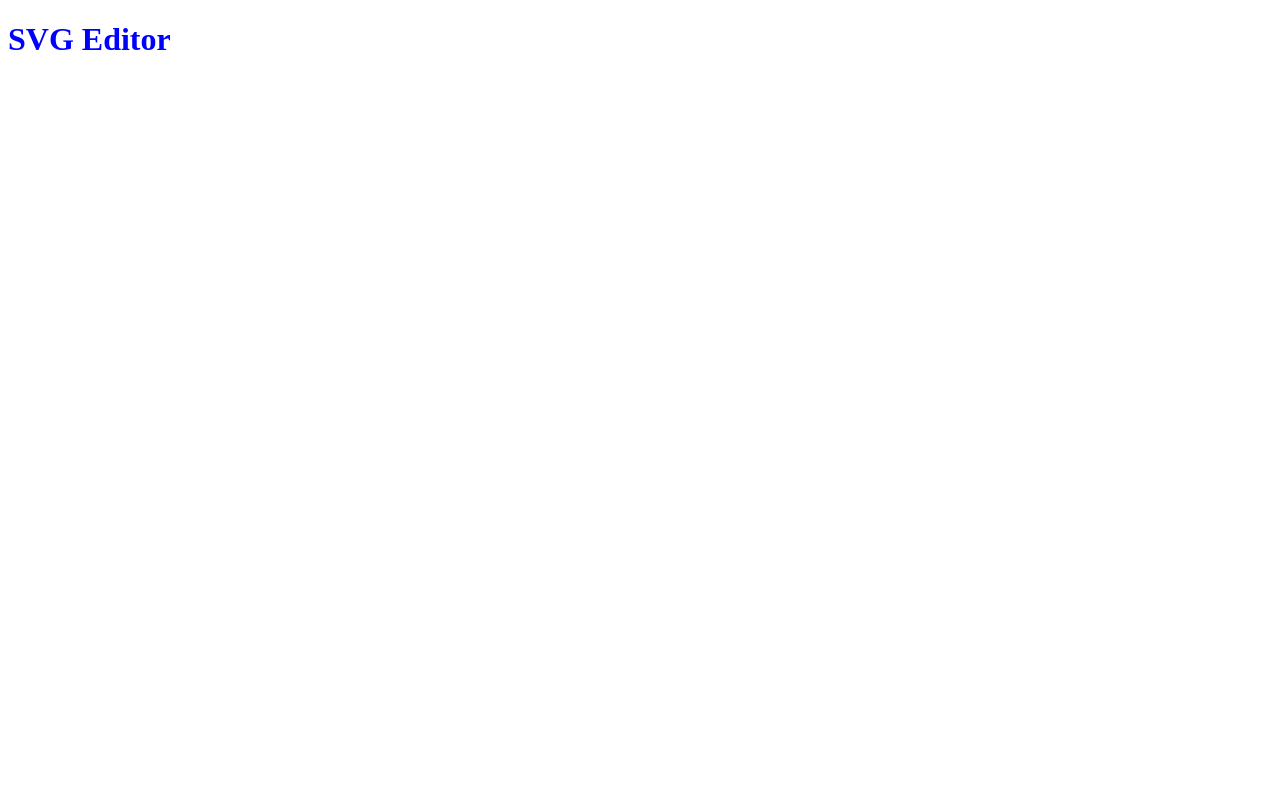
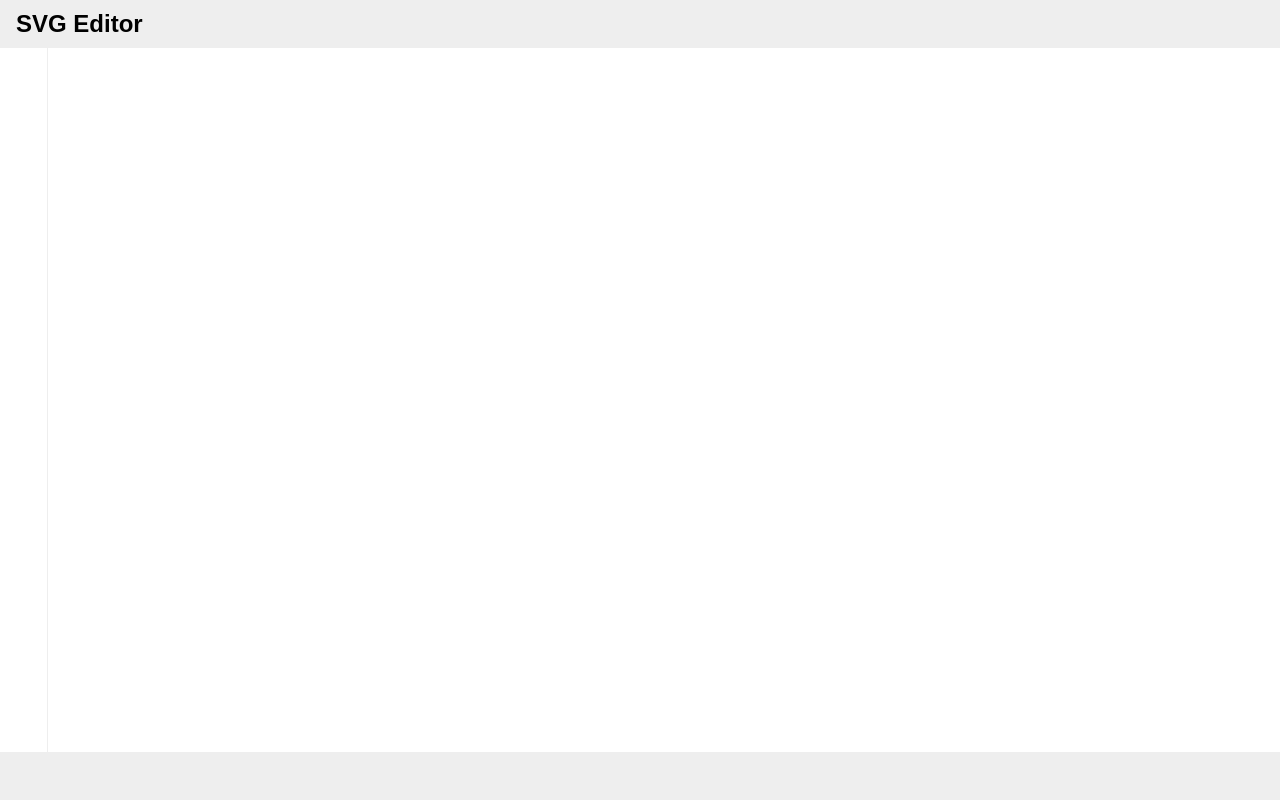
Before and after one commit to jlg-formation/tp-es6, a website built with webpack: page src/index.html in a window 1280 px wide. Built offline with nearby package versions, Linux system fonts and the light colour scheme.

Commit message:
added layout css

```diff
--- a/package.json
+++ b/package.json
@@ -19,5 +19,8 @@
     "webpack": "^4.41.2",
     "webpack-cli": "^3.3.10",
     "webpack-dev-server": "^3.9.0"
+  },
+  "dependencies": {
+    "normalize.css": "^8.0.1"
   }
 }
--- /dev/null
+++ b/src/css/layout.css
@@ -0,0 +1,40 @@
+.layout {
+  display: grid;
+  grid-template-columns: 3em auto;
+  grid-template-rows: 3em auto 3em;
+  grid-template-areas:
+    "header header"
+    "sidebar main"
+    "footer footer";
+  height: 100vh;
+}
+
+header {
+  grid-area: header;
+  display: flex;
+  align-items: center;
+  padding: 0 1em;
+  background: #eee;
+}
+
+header .title {
+  font-size: 1.5em;
+  font-weight: bold;
+}
+
+
+aside {
+  grid-area: sidebar;
+  display: flex;
+  flex-flow: column;
+  border-right: 0.1em solid #eee;
+}
+
+main {
+  grid-area: main;
+}
+
+footer {
+  grid-area: footer;
+  background: #eee;
+}
--- /dev/null
+++ b/src/css/reset.css
@@ -0,0 +1,7 @@
+* {
+  box-sizing: border-box;
+}
+
+body {
+  font-family: sans-serif;
+}
--- a/src/index.html
+++ b/src/index.html
@@ -6,6 +6,13 @@
     <title>SVG Editor</title>
   </head>
   <body>
-    <h1></h1>
+    <div class="layout">
+      <header>
+        <span class="title"></span>
+      </header>
+      <aside></aside>
+      <main></main>
+      <footer></footer>
+    </div>
   </body>
 </html>
--- a/src/main.js
+++ b/src/main.js
@@ -3,7 +3,7 @@
 function main() {
   console.log('starting');
   const title = 'SVG Editor';
-  document.querySelector('h1').innerHTML = title;
+  document.querySelector('header span.title').innerHTML = title;
 }
 
 main();
--- a/src/style.css
+++ b/src/style.css
@@ -1,3 +1,3 @@
-h1 {
-  color: blue;
-}
+@import '../node_modules/normalize.css/normalize.css';
+@import './css/reset.css';
+@import './css/layout.css';
```
Also changed, not shown: 1 other file.
